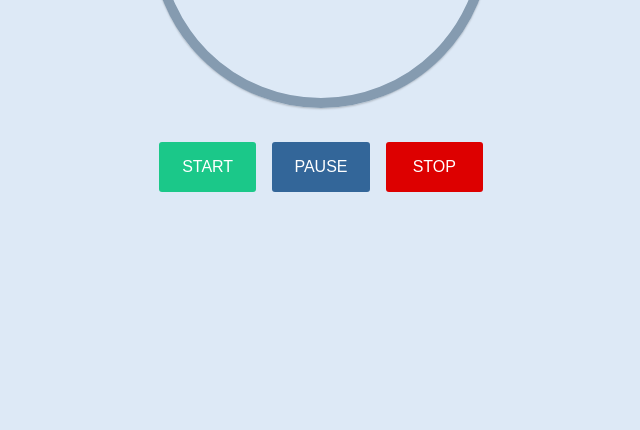
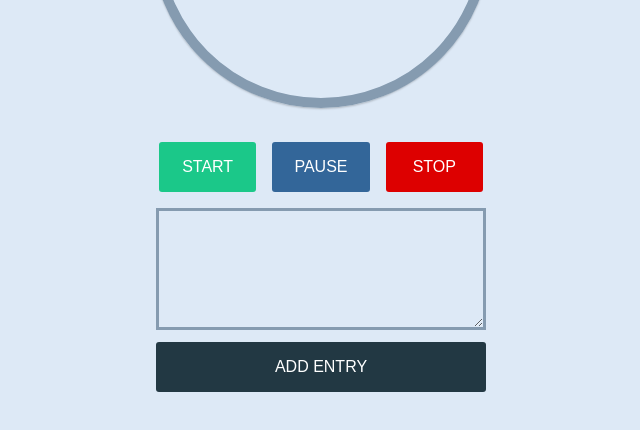
Before and after one commit to heyjohnmurray/time-tracker, a plain HTML site: page index.html in a window 1280 px wide. Shown: the part 250-680 px from the top of the page, without its empty margins (319-959 px from the left). Drawn offline with Linux system fonts and the light colour scheme; a web font is replaced by a local one.

Commit message:
add description entry form

```diff
--- a/app/src/scss/partials/_base.scss
+++ b/app/src/scss/partials/_base.scss
@@ -3,8 +3,6 @@
 @import 'partials/colors';
 @import 'partials/fonts';
 
-$color--body-bkg: #DDE9F6;
-
 body {
   background-color: $color--body-bkg;
   font-family: 'Source Sans Pro', sans-serif;
--- a/app/src/scss/partials/_buttons.scss
+++ b/app/src/scss/partials/_buttons.scss
@@ -3,6 +3,7 @@ $button-base-hover: $color--dark-blue;
 $button-play-bkg: $color--green;
 $button-pause-bkg: $color--light-blue;
 $button-stop-bkg: $color--red;
+$button-submit-bkg: $color--blue-grey;
 $color--button: #fff;
 
 button {
@@ -35,4 +36,13 @@ button {
       @include button-hover-color($button-stop-bkg);
     }
   }
+
+  &[type=submit] {
+    background-color: $color--blue-grey;
+    width: 100%;
+
+    &:hover {
+    @include button-hover-color($color--blue-grey);
+    }
+  }
 }
--- a/app/src/scss/partials/_colors.scss
+++ b/app/src/scss/partials/_colors.scss
@@ -1,4 +1,5 @@
 /* colors */
+$color--body-bkg: #dde9F6;
 $color--blue: #369;
 $color--light-blue: lighten($color--blue, 10%);
 $color--dark-blue: #2f4858;
@@ -6,4 +7,6 @@ $color--grey: #cfcfcf;
 $color--light-grey: #f4f2f3;
 $color--green: #1bc889;
 $color--dark-grey: darken($color--grey, 35%);
+$color--blue-grey: #223843;
 $color--red: #d00;
+$color--timer-primary: #859bb0;
--- a/app/src/scss/partials/_timer.scss
+++ b/app/src/scss/partials/_timer.scss
@@ -1,4 +1,4 @@
-$color--timer-output: #859BB0;
+$color--timer-output: $color--timer-primary;
 $timer-max-size: 20rem;
 $radius-value: 20rem;
 
@@ -32,3 +32,19 @@ $radius-value: 20rem;
     width: $timer-max-size;
   }
 }
+
+.description {
+  margin: 0 .3em;
+
+  textarea {
+    background-color: $color--body-bkg;
+    border: 3px solid $color--timer-primary;
+    width: $timer-max-size;
+    height: 7em;
+    margin-bottom: .5em;
+  }
+
+  button[type=submit] {
+    width: 100%;
+  }
+}
--- a/index.html
+++ b/index.html
@@ -18,6 +18,11 @@
               <button class="stop js-stop">Stop</button>
             </div>
             <!-- /.button-wrapper -->
+            <form class="description js-description" action="" method="post">
+              <textarea name="tracked-description" class="tracked-description"></textarea>
+              <button type="submit" name="description-submit">Add Entry</button>
+            </form>
+            <!-- /.js-description -->
           </div>
           <!-- /.timer -->
         </main>
```
Also changed, not shown: app/dist/css/main.css.
